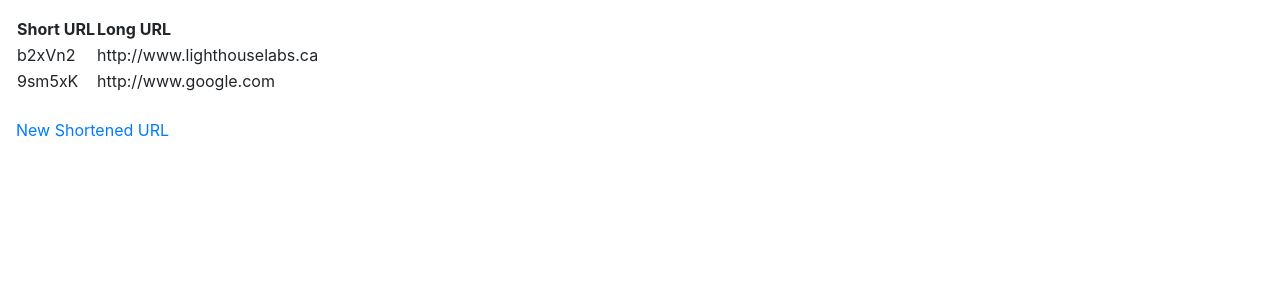
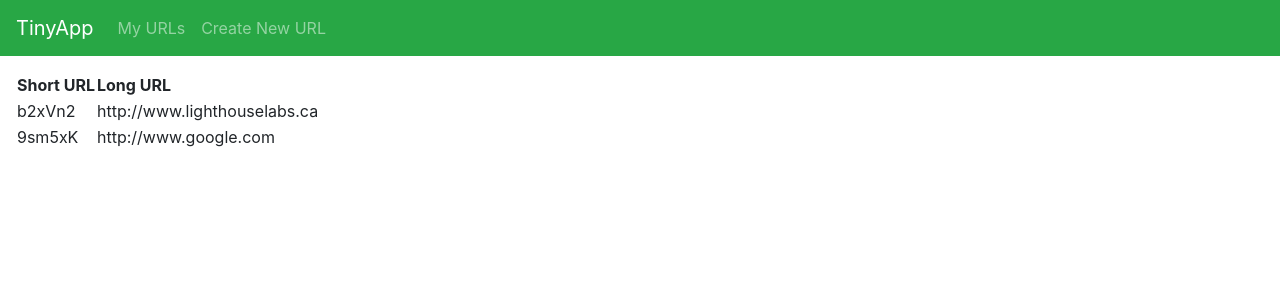
Before and after one commit to MagicMark5/tinyapp, a Node server app: page /urls in a window 1280 px wide. Shown: the top 300 px of the page. Run offline with Node 20, Linux system fonts and the light colour scheme; some libraries are stand-ins or nearby versions.

Commit message:
Added header which is included in all views

```diff
--- /dev/null
+++ b/views/partials/_header.ejs
@@ -0,0 +1,14 @@
+<header>
+  <nav class="navbar navbar-expand-md navbar-dark bg-success">
+    <a class="navbar-brand" href="/urls">TinyApp</a>
+    <button class="navbar-toggler" type="button" data-toggle="collapse" data-target="#navbarNavAltMarkup" aria-controls="navbarNavAltMarkup" aria-expanded="false" aria-label="Toggle navigation">
+      <span class="navbar-toggler-icon"></span>
+    </button>
+    <div class="collapse navbar-collapse" id="navbarNavAltMarkup">
+      <div class="navbar-nav">
+        <a class="nav-item nav-link" href="/urls">My URLs</a>
+        <a class="nav-item nav-link" href="/urls/new">Create New URL</a>
+      </div>
+    </div>
+  </nav>
+</header>
--- a/views/urls_index.ejs
+++ b/views/urls_index.ejs
@@ -9,6 +9,9 @@
   <title>TinyApp</title>
 </head>
 <body>
+  <header>
+    <%- include('partials/_header') %>
+  </header>
   <main style="margin: 1em;">
     <table>
       <thead>
@@ -26,8 +29,6 @@
         <% } %>
       </tbody>
     </table>
-    <br>
-    <a href='#'>New Shortened URL</a>
   </main>
   <script src="https://code.jquery.com/jquery-3.3.1.slim.min.js" integrity="sha384-q8i/X+965DzO0rT7abK41JStQIAqVgRVzpbzo5smXKp4YfRvH+8abtTE1Pi6jizo" crossorigin="anonymous"></script>
   <script src="https://cdnjs.cloudflare.com/ajax/libs/popper.js/1.14.7/umd/popper.min.js" integrity="sha384-UO2eT0CpHqdSJQ6hJty5KVphtPhzWj9WO1clHTMGa3JDZwrnQq4sF86dIHNDz0W1" crossorigin="anonymous"></script>
--- a/views/urls_show.ejs
+++ b/views/urls_show.ejs
@@ -7,6 +7,9 @@
 </head>
 
 <body>
+  <header>
+    <%- include('partials/_header') %>
+  </header>
   <div class="card text-center">
       <div class="card-header"></div>
       <div class="card-body">
```
